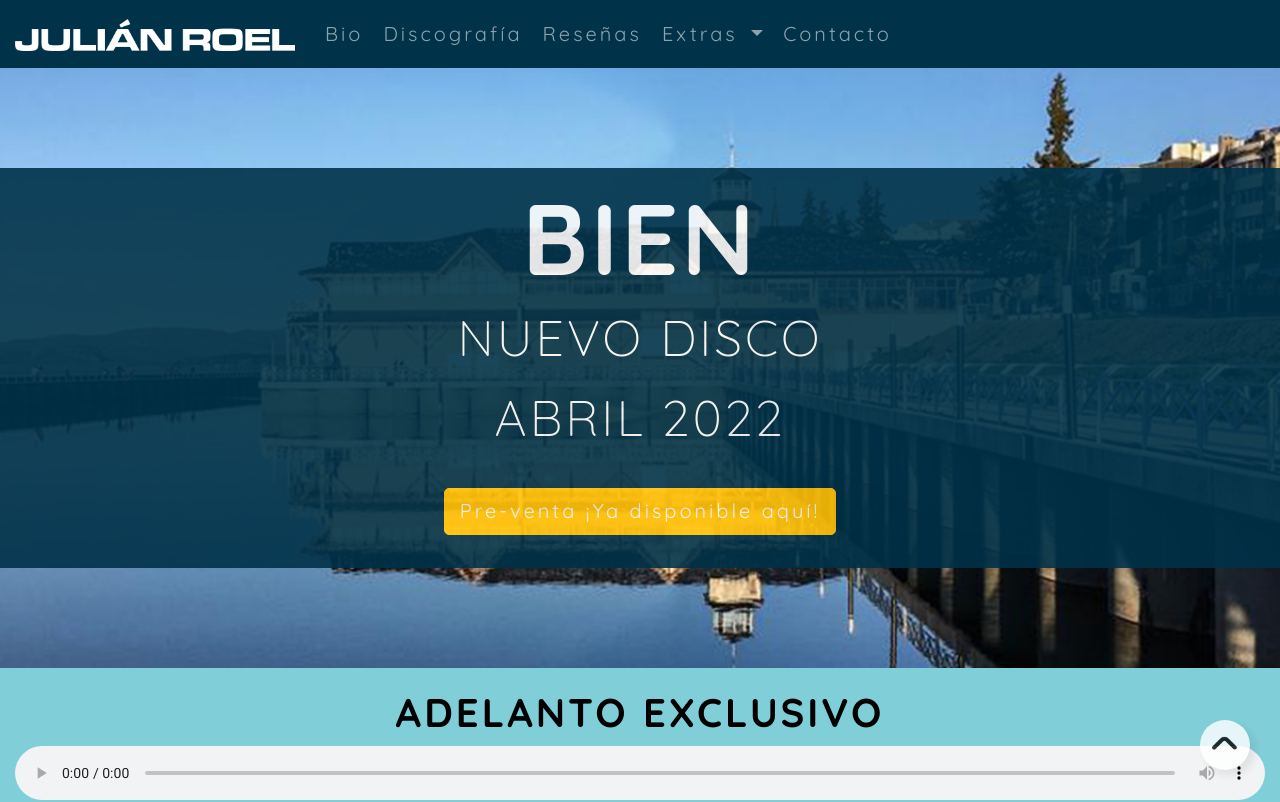
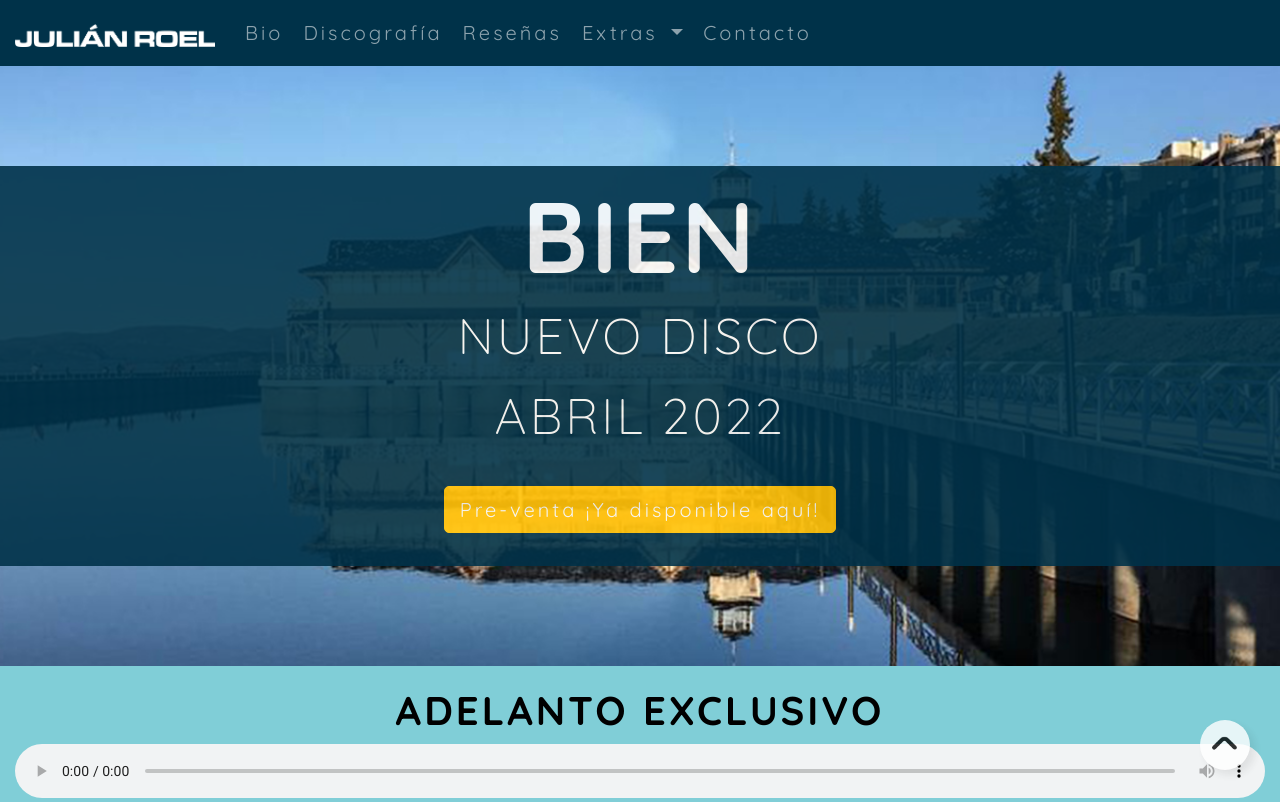
Before and after one commit to SilvanaToledoSz/proyecto_web-artista, a plain HTML site: page index.html in a window 1280 px wide. Shown: the top 802 px of the page. Drawn offline with nearby package versions, Linux system fonts and the light colour scheme.

Commit message:
mejora tamaÃno logo en css

```diff
--- a/css/stylesheet.css
+++ b/css/stylesheet.css
@@ -51,12 +51,14 @@ ul li {
 /* INICIO HEADER */
 
 .img__logo {
-    width: 280px;
+    width: 200px;
 }
 
 li .a__submenu:hover {
     color: #003249;
 }
+
+
 
 /* FIN HEADER */
 /* ---------- */
```
